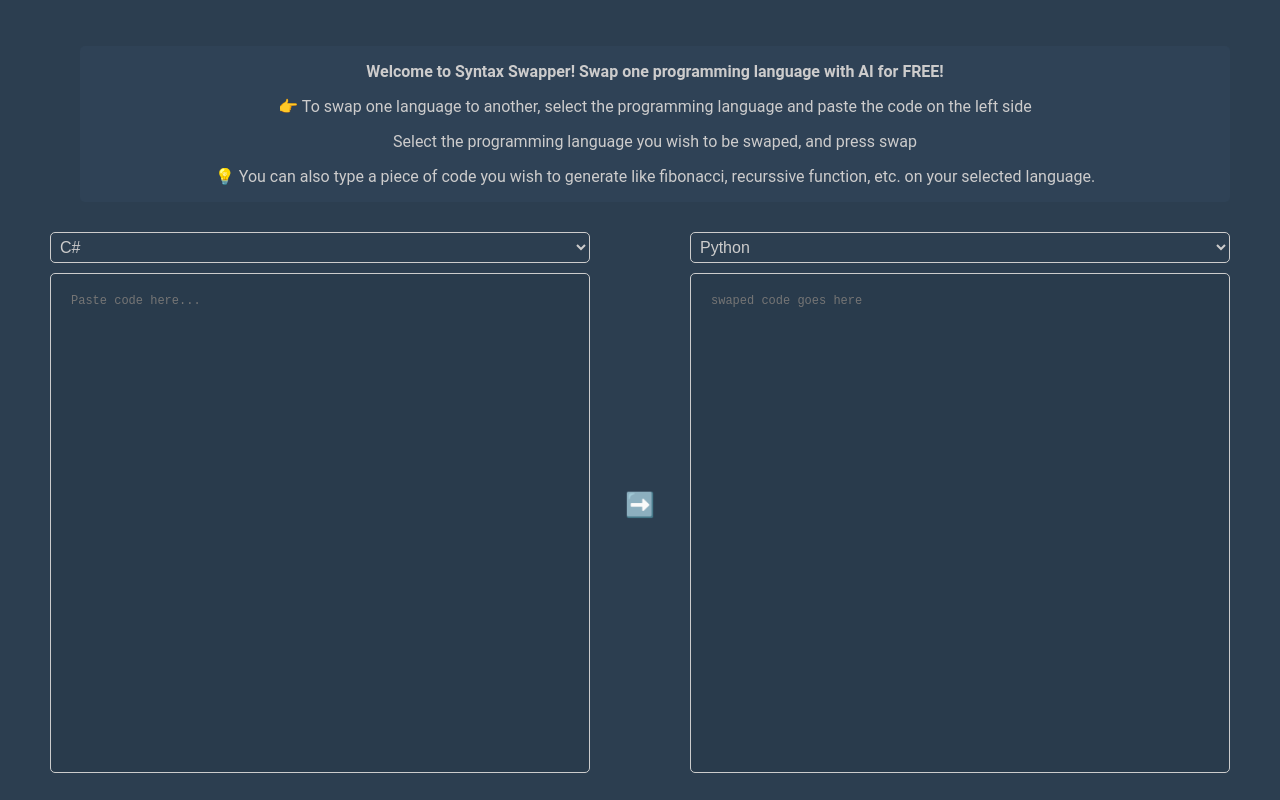
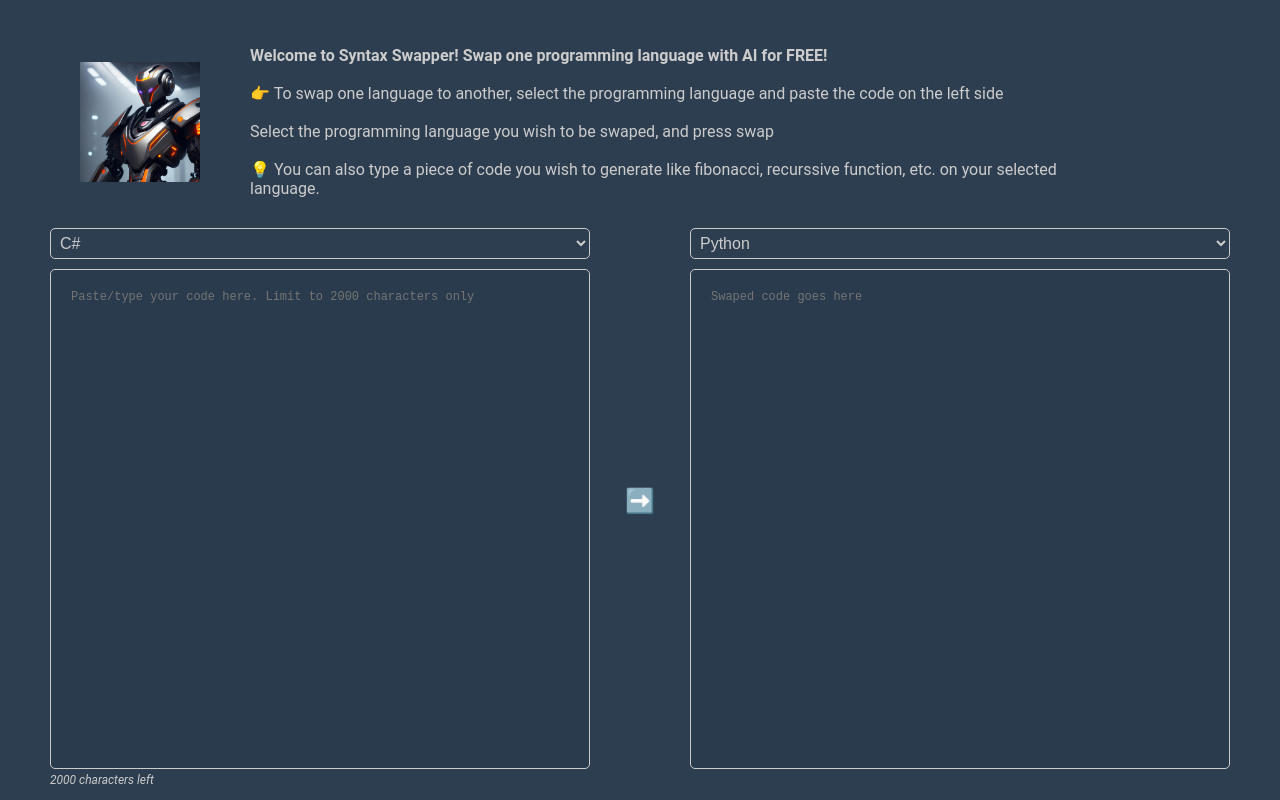
Before and after one commit to franciscohumarang/aicodeconverter, a React (Create React App) app: page / in a window 1280 px wide. Shown: the top 800 px of the page. Built offline with nearby package versions, Linux system fonts and the light colour scheme.

Commit message:
Add max characters; add image. Optimize conversion

```diff
--- a/public/index.html
+++ b/public/index.html
@@ -25,7 +25,7 @@
 
     </div>
     <div style="text-align:  center;">
-      <a href="https://www.buymeacoffee.com/goldquestoZ"><img src="https://img.buymeacoffee.com/button-api/?text=Buy me a coffee&emoji=&slug=goldquestoZ&button_colour=2c3e50&font_colour=ffffff&font_family=Cookie&outline_colour=ffffff&coffee_colour=FFDD00" /></a>
+      <a href="https://www.buymeacoffee.com/goldquestoZ"><img src="https://img.buymeacoffee.com/button-api/?text=Buy me a coffee&emoji=&slug=goldquestoZ&button_colour=BD5FFF&font_colour=ffffff&font_family=Cookie&outline_colour=000000&coffee_colour=FFDD00" /></a>
     </div>
     <footer>
       <p>Syntax Swapper is powered by latest GPT model. Result may be inaccurate. Please use with caution. </p>
--- a/src/css/style.css
+++ b/src/css/style.css
@@ -14,17 +14,22 @@ body {
     flex-wrap: wrap;
 }
 .intro-text {
-    text-align: center;
+    display: flex;
+    justify-content: center;
+    align-items: center;
+    text-align: left;
     margin-bottom: 30px;
-    width: 100%;
+    width:90%;
     margin-left: 30px;
-    color:#cdcccc;
-    background-color: #2f4256;
+    color: #cdcccc;
+
     border-radius: 5px;
     font-size: 16px;
 
   }
-
+  .intro-text p {
+    margin: 0 50px;
+  }
 .text-area-container {
     width: calc(50% - 50px);
 }
@@ -53,7 +58,7 @@ body {
     box-sizing: border-box;
     resize: none;
     background-color: #293b4c;
-    color: #fff;
+    color:#cdcccc;
 }
 
 .button-container {
@@ -66,7 +71,7 @@ body {
 
 .button {
     border: none;
-    color: #cdcccc;
+    color: white;
     padding: 15px 32px;
     text-align: center;
     text-decoration: none;
@@ -106,6 +111,18 @@ body {
   .arrow {
     font-size: 24px;
   }
+  .charlen-container {
+    display: flex;
+    align-items: left;
+    justify-content: left;
+    width: 100%;
+  }
+
+  .charlen{
+    font-size: 12px;
+    font-style: italic;
+    color:#cdcccc;
+  }
 
 
   footer {
--- a/src/pages/CodeConvert.jsx
+++ b/src/pages/CodeConvert.jsx
@@ -2,17 +2,19 @@ import React, { useState } from "react";
 import axios from "axios";
 import LinearIndeterminate from "../components/LinearIndeterminate";
 import Alert from '@mui/material/Alert';
-
+import logo from './aiimg.png';
 
 
 function Codeswaper() {
 
   const [leftText, setLeftText] = useState("");
   const [rightText, setRightText] = useState("");
+
   const [selectedLeftLanguage, setSelectedLeftLanguage] = useState("csharp");
   const [selectedRightLanguage, setSelectedRightLanguage] = useState("python");
   const [isLoading, setIsLoading] = useState(false);
   const [isError, setError] = useState(false);
+  const MAX_LENGTH = 2000;
   const handleswap = async () => {
     try {
 
@@ -46,8 +48,17 @@ setError(true);
   };
 
   const handleClear =() => {
-  setRightText("")
+    setRightText("");
+    setLeftText("");
   }
+
+  const handlLeftTextChange = (event) => {
+    const newText = event.target.value;
+    if (newText.length <= MAX_LENGTH) {
+
+      setLeftText(newText);
+    }
+  };
 
   return (
   <div>
@@ -64,13 +75,15 @@ setError(true);
 
         }
       </div>
-      <div className="intro-text">
-    <p><b>Welcome to Syntax Swapper! Swap one programming language with AI for FREE!</b></p>
-    <p>&#128073; To swap one language to another, select the programming language and paste the code on the left side </p>
-    <p>Select the programming language you wish to be swaped, and press swap</p>
-    <p>&#x1F4A1; You can also type a piece of code you wish to generate like fibonacci, recurssive function, etc. on your selected language.</p>
+        <div className="intro-text">
+        <img src={logo} alt="Logo" width={120} height={120} />
+    <p><b>Welcome to Syntax Swapper! Swap one programming language with AI for FREE!</b><br></br><br></br>
+     &#128073; To swap one language to another, select the programming language and paste the code on the left side <br></br><br></br>
+     Select the programming language you wish to be swaped, and press swap<br></br>
+     <br></br>&#x1F4A1; You can also type a piece of code you wish to generate like fibonacci, recurssive function, etc. on your selected language.</p>
   </div>
-    <div className="text-area-container">
+        <div className="text-area-container">
+
         <select className="dropdown"
          value={selectedLeftLanguage}
          onChange={(event) => setSelectedLeftLanguage(event.target.value)}>
@@ -110,12 +123,15 @@ setError(true);
       </select>
       <textarea id="leftTextarea"
           value={leftText}
-          onChange={(event) => setLeftText(event.target.value)}
-          placeholder="Paste code here..." className="text-area"></textarea>
+          onChange={handlLeftTextChange}
+          placeholder="Paste/type your code here. Limit to 2000 characters only" className="text-area"></textarea>
         </div>
+
+
         <div className="arrow-container"> {/* Add this div */}
   <span className="arrow">➡️</span>
-</div>
+        </div>
+
     <div className="text-area-container">
       <select className="dropdown"   id="rightLanguage"
             value={selectedRightLanguage}
@@ -157,8 +173,11 @@ setError(true);
           id="rightTextarea"
           value={rightText}
           readOnly
-          placeholder="swaped code goes here"></textarea>
-    </div>
+          placeholder="Swaped code goes here"></textarea>
+        </div>
+        <div className="charlen-container">
+        <span className="charlen">{MAX_LENGTH - leftText.length} characters left</span>
+        </div>
     <div className="button-container">
       <button className="button" onClick={handleswap}>Swap</button>
       <button className="button" onClick={handleClear}>Clear</button>
```
Also changed, not shown: src/pages/aiimg.png (added).
